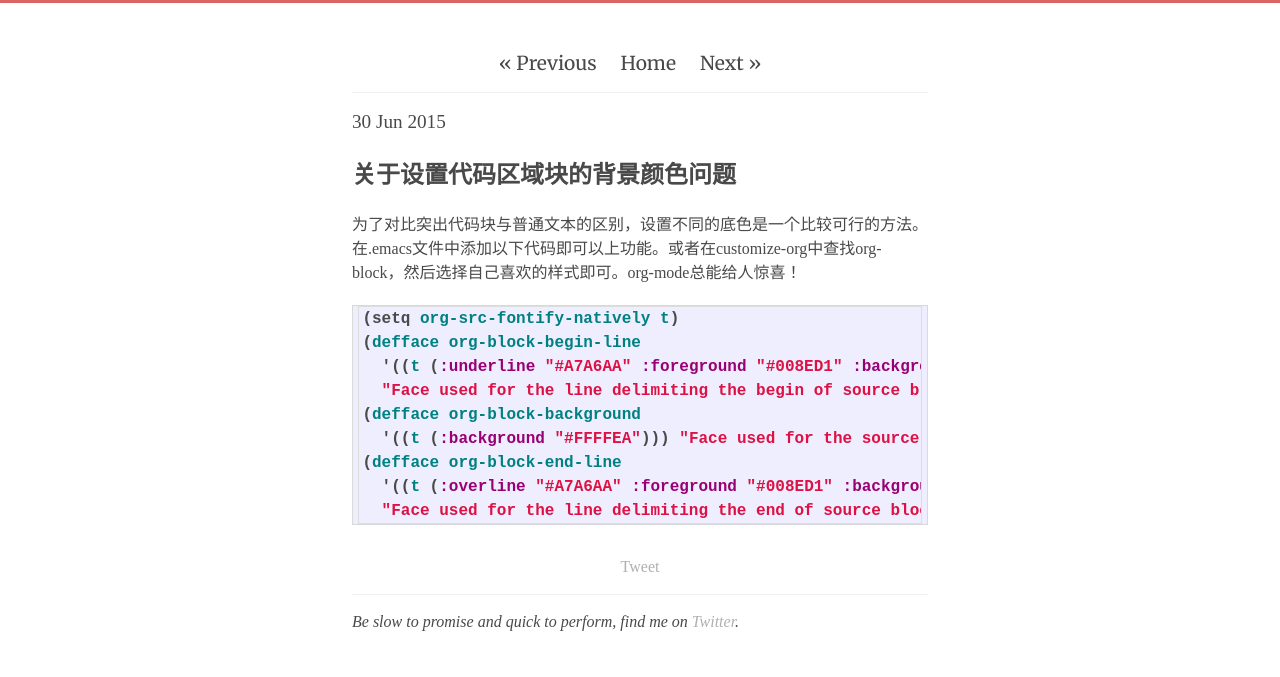
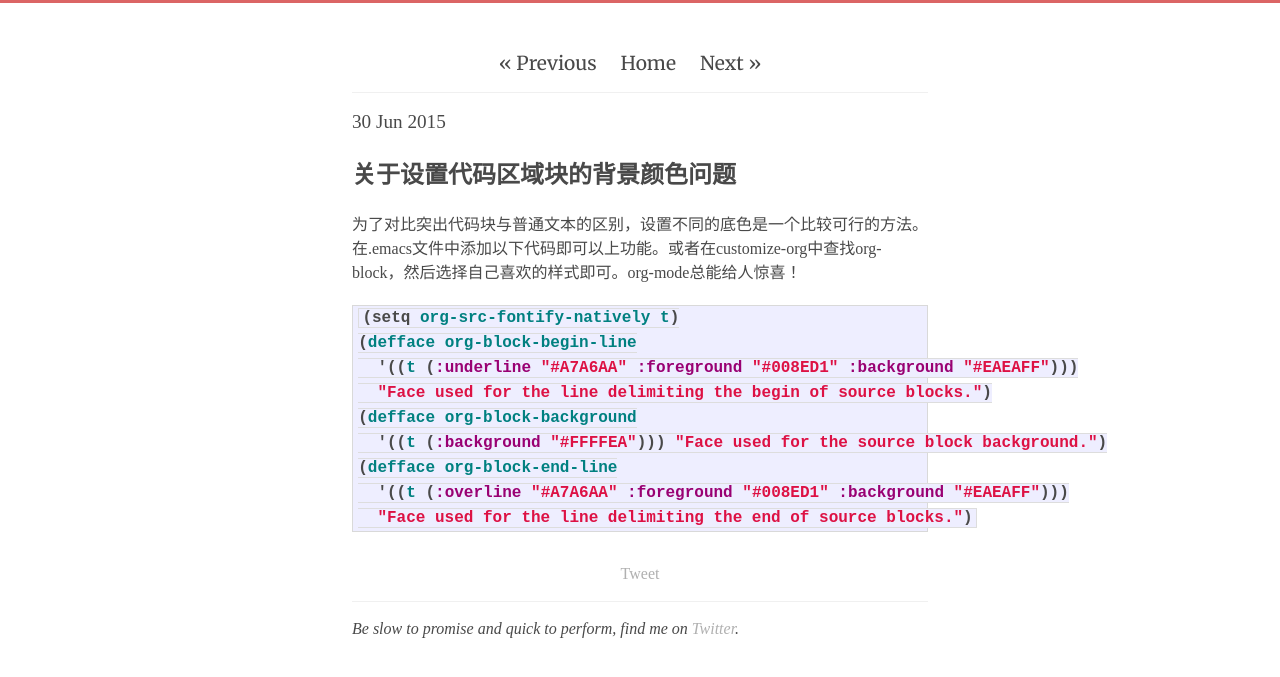
Before and after one commit to llcc/layatjpy, a Jekyll site: the page built from _posts/2015-06-30-%E5%85%B3%E4%BA%8E%E8%AE%BE%E7%BD%AE%E4%BB%A3%E7%A0%81%E5%8C%BA%E5%9F%9F%E5%9D%97%E7%9A%84%E8%83%8C%E6%99%AF%E9%A2%9C%E8%89%B2%E9%97%AE%E9%A2%98.html, in a window 1280 px wide. Shown: the top 677 px of the page. Built offline with Jekyll 4.4.1, drawn with Linux system fonts in a browser that asks for light colours; Markdown is read by kramdown in place of the engine named in the settings; comment, search, counter and statistics services are not loaded.

Commit message:
fix syntax

```diff
--- a/css/syntax.css
+++ b/css/syntax.css
@@ -59,5 +59,5 @@
 .highlight .vi { color: #008080 } /* Name.Variable.Instance */
 .highlight .il { color: #009999 } /* Literal.Number.Integer.Long */
  /* Add to css/syntax.css */
-.highlight .lineno { color: #ccc; display:inline-block; padding: 0 5px; border-right:1px solid #ccc; }
-.highlight pre code { display: block; white-space: pre; overflow-x: auto; word-wrap: normal; }
+.post > .highlight .lineno { color: #ccc; display:inline-block; padding: 0 5px; border-right:1px solid #ccc; }
+.post > .highlight pre code { display: block; white-space: pre; overflow-x: auto; word-wrap: normal; }
```
